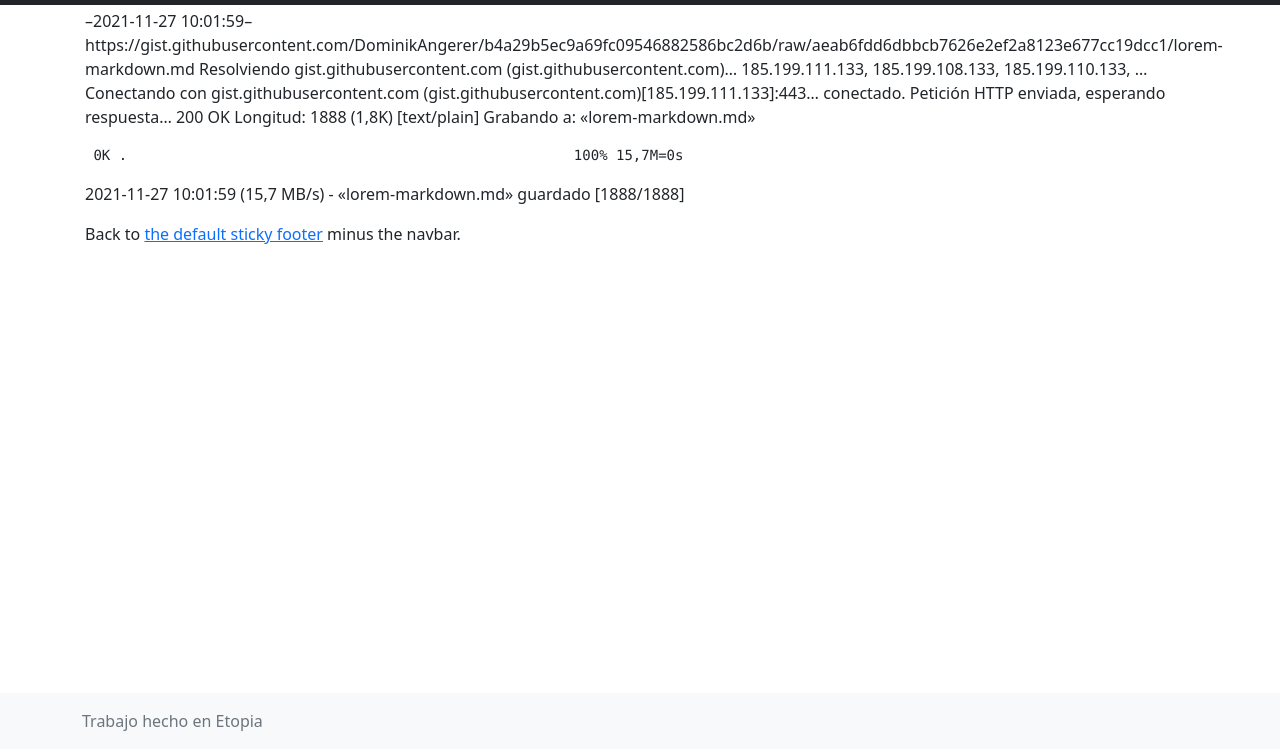
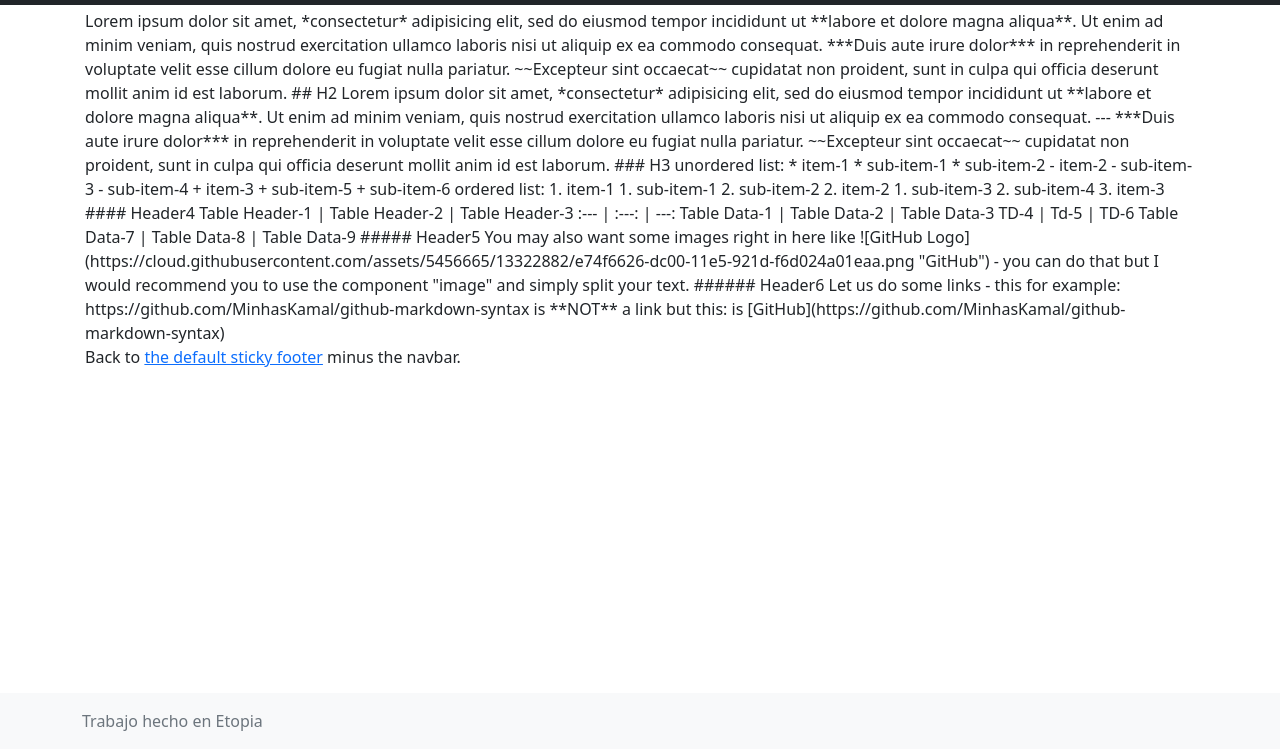
Before and after one commit to AlbertoGamez/Etopia-2021, a plain HTML site: page docs/Plantilla.html in a window 1280 px wide. Shown: the part 51-800 px from the top of the page. Drawn offline with Linux system fonts and the light colour scheme.

Commit message:
Vuelvo a enviar Plantilla con Lorem-Markdown.html

```diff
--- a/docs/Plantilla.html
+++ b/docs/Plantilla.html
@@ -69,9 +69,67 @@
 <!-- Begin page content -->
 <main class="flex-shrink-0">
   <div class="container">
-<p>–2021-11-27 10:01:59– https://gist.githubusercontent.com/DominikAngerer/b4a29b5ec9a69fc09546882586bc2d6b/raw/aeab6fdd6dbbcb7626e2ef2a8123e677cc19dcc1/lorem-markdown.md Resolviendo gist.githubusercontent.com (gist.githubusercontent.com)… 185.199.111.133, 185.199.108.133, 185.199.110.133, … Conectando con gist.githubusercontent.com (gist.githubusercontent.com)[185.199.111.133]:443… conectado. Petición HTTP enviada, esperando respuesta… 200 OK Longitud: 1888 (1,8K) [text/plain] Grabando a: «lorem-markdown.md»</p>
-<pre><code> 0K .                                                     100% 15,7M=0s</code></pre>
-<p>2021-11-27 10:01:59 (15,7 MB/s) - «lorem-markdown.md» guardado [1888/1888]</p>
+Lorem ipsum dolor sit amet, *consectetur* adipisicing elit, sed do eiusmod
+tempor incididunt ut **labore et dolore magna aliqua**. Ut enim ad minim veniam,
+quis nostrud exercitation ullamco laboris nisi ut aliquip ex ea commodo
+consequat. ***Duis aute irure dolor*** in reprehenderit in voluptate velit esse
+cillum dolore eu fugiat nulla pariatur. ~~Excepteur sint occaecat~~ cupidatat non
+proident, sunt in culpa qui officia deserunt mollit anim id est laborum.
+
+## H2
+
+Lorem ipsum dolor sit amet, *consectetur* adipisicing elit, sed do eiusmod
+tempor incididunt ut **labore et dolore magna aliqua**. Ut enim ad minim veniam,
+quis nostrud exercitation ullamco laboris nisi ut aliquip ex ea commodo
+consequat.
+
+---
+
+***Duis aute irure dolor*** in reprehenderit in voluptate velit esse
+cillum dolore eu fugiat nulla pariatur. ~~Excepteur sint occaecat~~ cupidatat non
+proident, sunt in culpa qui officia deserunt mollit anim id est laborum.
+
+### H3
+
+unordered list:
+
+* item-1
+  * sub-item-1
+  * sub-item-2
+- item-2
+  - sub-item-3
+  - sub-item-4
++ item-3
+  + sub-item-5
+  + sub-item-6
+
+
+ordered list:
+
+1. item-1
+   1. sub-item-1
+   2. sub-item-2
+2. item-2
+   1. sub-item-3
+   2. sub-item-4
+3. item-3
+
+#### Header4
+
+Table Header-1 | Table Header-2 | Table Header-3
+:--- | :---: | ---:
+Table Data-1 | Table Data-2 | Table Data-3
+TD-4 | Td-5 | TD-6
+Table Data-7 | Table Data-8 | Table Data-9
+
+##### Header5
+
+You may also want some images right in here like ![GitHub Logo](https://cloud.githubusercontent.com/assets/5456665/13322882/e74f6626-dc00-11e5-921d-f6d024a01eaa.png "GitHub") - you can do that but I would recommend you to use the component "image" and simply split your text.
+
+###### Header6
+
+Let us do some links - this for example: https://github.com/MinhasKamal/github-markdown-syntax is **NOT** a link but this: is [GitHub](https://github.com/MinhasKamal/github-markdown-syntax)
+
     <p>Back to <a href="../examples/sticky-footer/">the default sticky footer</a> minus the navbar.</p>
   </div>
 </main>
```
Also changed, not shown: 2 other files.
